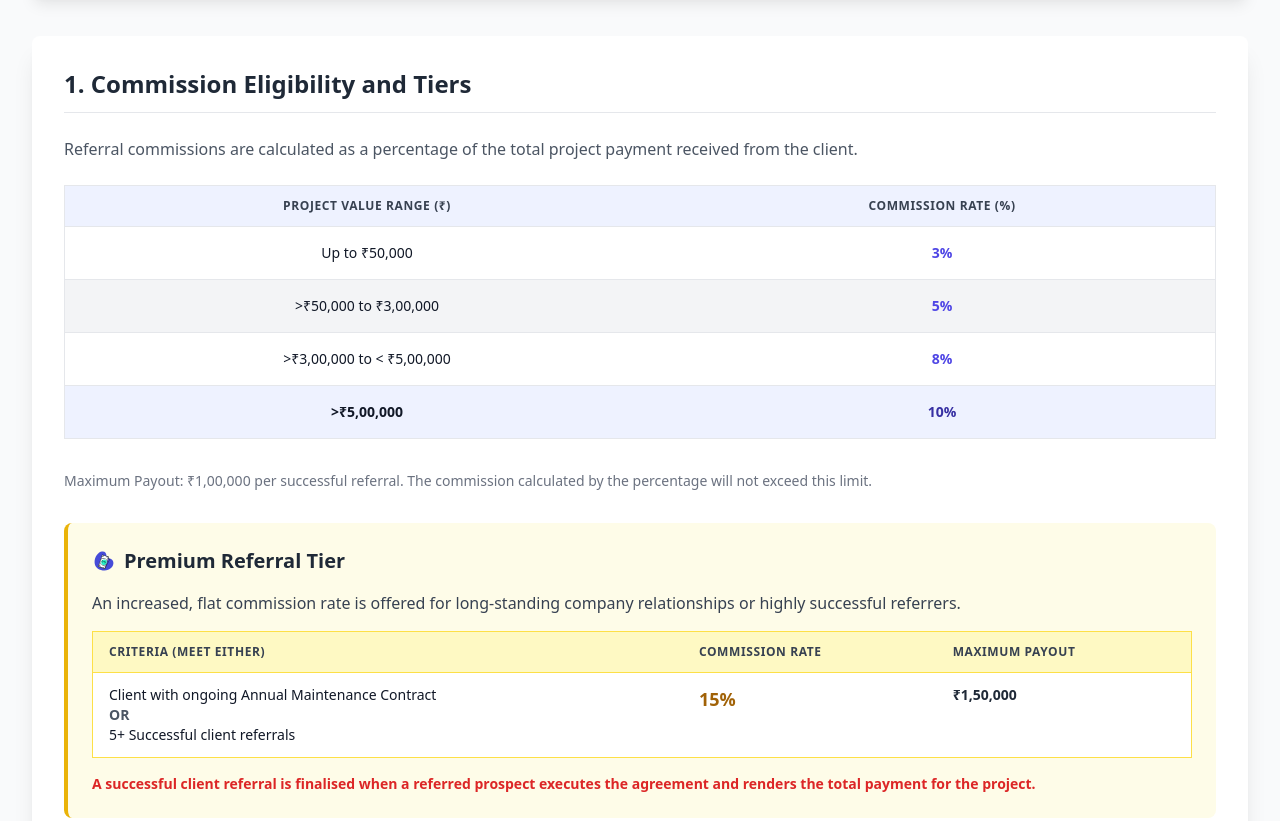
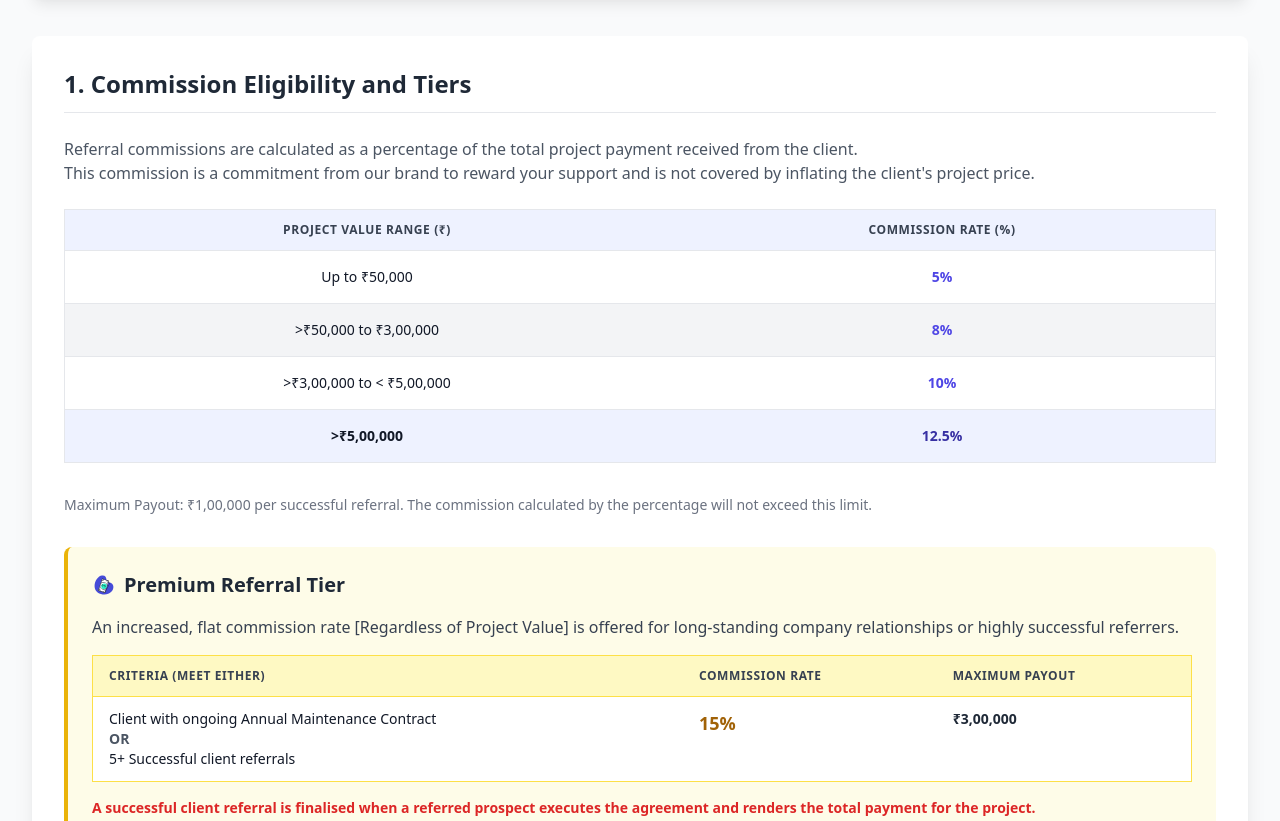
Before and after one commit to godarayudhvir/links-cyberalliance-india, a website: page crp.html in a window 1280 px wide. Shown: the part 260-1081 px from the top of the page. Drawn offline with nearby package versions, Linux system fonts and the light colour scheme.

Commit message:
Update crp.html

```diff
--- a/crp.html
+++ b/crp.html
@@ -44,6 +44,8 @@
             </h2>
             <p class="text-gray-600 mb-6">
                 Referral commissions are calculated as a percentage of the total project payment received from the client.
+                <br>
+                This commission is a commitment from our brand to reward your support and is not covered by inflating the client's project price.
             </p>
 
             <div class="overflow-x-auto mb-8">
@@ -64,7 +66,7 @@
                                 Up to ₹50,000
                             </td>
                             <td class="px-6 py-4 whitespace-nowrap text-sm text-indigo-600 font-semibold">
-                                3%
+                                5%
                             </td>
                         </tr>
                         <tr class="hover:bg-gray-50">
@@ -72,7 +74,7 @@
                                 >₹50,000 to ₹3,00,000
                             </td>
                             <td class="px-6 py-4 whitespace-nowrap text-sm text-indigo-600 font-semibold bg-gray-100">
-                                5%
+                                8%
                             </td>
                         </tr>
                         <tr class="hover:bg-gray-50">
@@ -80,7 +82,7 @@
                                 >₹3,00,000 to &lt; ₹5,00,000
                             </td>
                             <td class="px-6 py-4 whitespace-nowrap text-sm text-indigo-600 font-semibold">
-                                8%
+                                10%
                             </td>
                         </tr>
                         <tr class="bg-indigo-50 hover:bg-indigo-100">
@@ -88,7 +90,7 @@
                                 >₹5,00,000
                             </td>
                             <td class="px-6 py-4 whitespace-nowrap text-sm text-indigo-800 font-extrabold">
-                                10%
+                                12.5%
                             </td>
                         </tr>
                     </tbody>
@@ -105,7 +107,7 @@
                     Premium Referral Tier
                 </h3>
                 <p class="text-gray-700 mb-4">
-                    An increased, flat commission rate is offered for long-standing company relationships or highly successful referrers.
+                    An increased, flat commission rate [Regardless of Project Value] is offered for long-standing company relationships or highly successful referrers.
                 </p>
 
                 <div class="overflow-x-auto">
@@ -134,7 +136,7 @@
                                     15% <span class="text-sm font-normal text-gray-500 block"></span>
                                 </td>
                                 <td class="px-6 py-4 whitespace-nowrap text-sm text-gray-800 font-bold">
-                                    ₹1,50,000
+                                    ₹3,00,000
                                 </td>
                             </tr>
                         </tbody>
```
